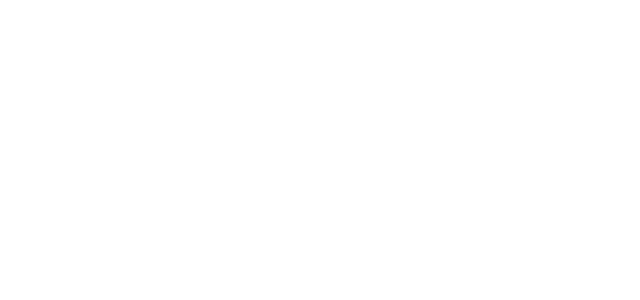
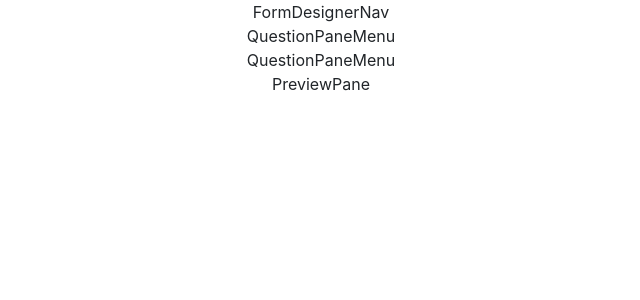
Before and after one commit to johnfewell/fancy-react-form, a React (Create React App) app in the folder fancy-react-form/: page / in a window 1280 px wide. Shown: the top 300 px of the page, without its empty margins (319-959 px from the left). Built offline with nearby package versions, Linux system fonts and the light colour scheme.

Commit message:
Added bootstrap, basic components are rendering

```diff
--- a/fancy-react-form/package.json
+++ b/fancy-react-form/package.json
@@ -3,6 +3,7 @@
   "version": "0.1.0",
   "private": true,
   "dependencies": {
+    "bootstrap": "^4.1.1",
     "classnames": "^2.2.6",
     "react": "^16.4.1",
     "react-dom": "^16.4.1",
--- a/fancy-react-form/src/App.js
+++ b/fancy-react-form/src/App.js
@@ -1,12 +1,14 @@
 import React, { Component } from 'react';
 import logo from './logo.svg';
 import './App.css';
+import 'bootstrap/dist/css/bootstrap.css';
+import FormDesigner from './FormDesigner.js';
 
 class App extends Component {
   render() {
     return (
       <div className="App">
-
+        <FormDesigner />
       </div>
     );
   }
--- a/fancy-react-form/src/FormDesigner.js
+++ b/fancy-react-form/src/FormDesigner.js
@@ -1,11 +1,18 @@
 import React, { Component } from 'react';
 import './App.css';
+import FormDesignerNav from './FormDesignerNav.js';
+import QuestionPaneMenu from './QuestionPaneMenu.js';
+import QuestionPane from './QuestionPane.js';
+import PreviewPane from './PreviewPane.js';
 
 class FormDesigner extends Component {
   render() {
     return (
       <div className="FormDesigner">
-
+        <FormDesignerNav />
+        <QuestionPaneMenu />
+        <QuestionPane />
+        <PreviewPane />
       </div>
     );
   }
--- a/fancy-react-form/src/FormDesignerNav.js
+++ b/fancy-react-form/src/FormDesignerNav.js
@@ -4,7 +4,9 @@ import classNames from 'classnames/bind';
 const FormDesignerNav = () => {
 
     return (
-
+      <div className="FormDesignerNav">
+        FormDesignerNav
+      </div>
     )
 }
 
--- a/fancy-react-form/src/PreviewPane.js
+++ b/fancy-react-form/src/PreviewPane.js
@@ -4,7 +4,9 @@ import classNames from 'classnames/bind';
 const PreviewPane = () => {
 
     return (
-
+      <div>
+        PreviewPane
+      </div>
     )
 }
 
--- a/fancy-react-form/src/QuestionPane.js
+++ b/fancy-react-form/src/QuestionPane.js
@@ -4,7 +4,9 @@ import classNames from 'classnames/bind';
 const QuestionPane = () => {
 
     return (
-
+      <div>
+        QuestionPaneMenu
+      </div>
     )
 }
 
--- a/fancy-react-form/src/QuestionPaneMenu.js
+++ b/fancy-react-form/src/QuestionPaneMenu.js
@@ -4,7 +4,9 @@ import classNames from 'classnames/bind';
 const QuestionPaneMenu = () => {
 
     return (
-
+      <div>
+        QuestionPaneMenu
+      </div>
     )
 }
 
```
